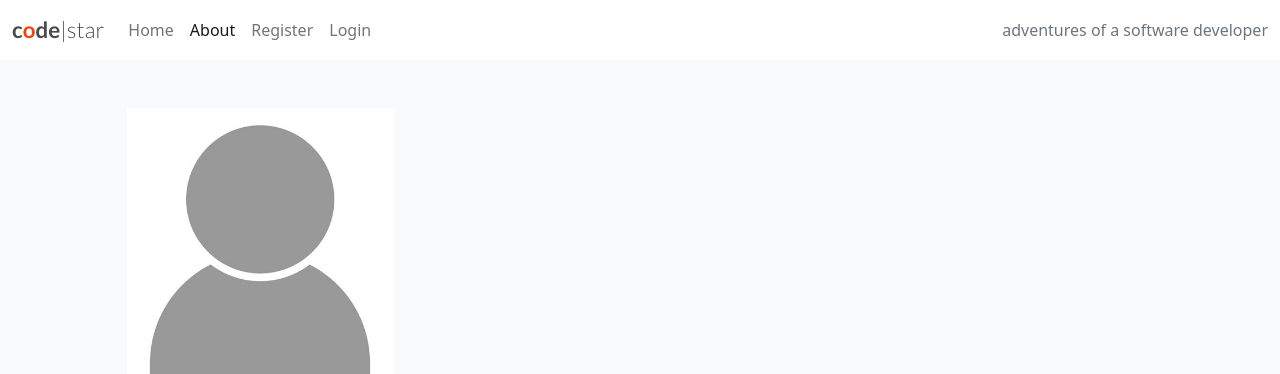
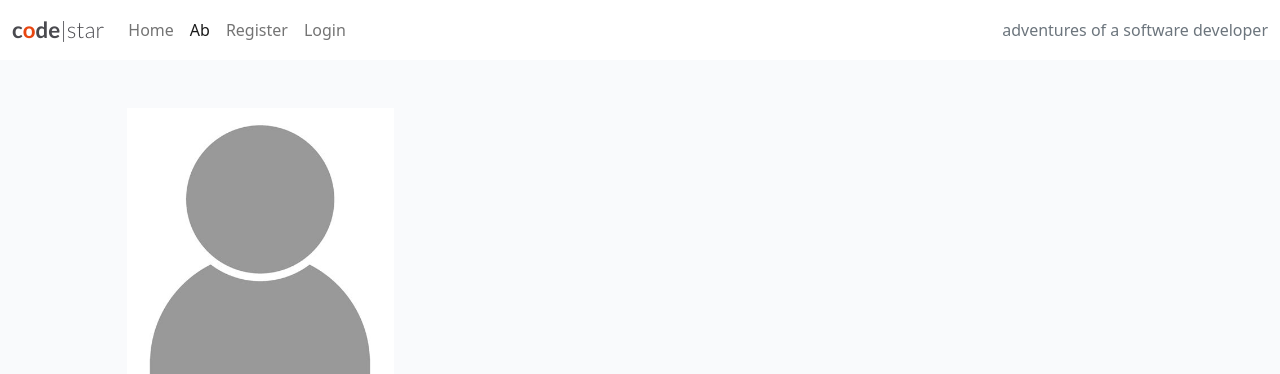
Before and after one commit to ciarangriffin93/DJANGO-BLOG, a Django app: page /about/ in a window 1280 px wide. Shown: the top 374 px of the page. Run offline with Django 4.2, Linux system fonts and the light colour scheme; data that the repository does not hold is empty.

Commit message:
Change about

```diff
--- a/templates/base.html
+++ b/templates/base.html
@@ -50,7 +50,7 @@
                     <li class="nav-item">
                         <a class="nav-link
                           {% if request.path == about_url %}active{%endif%}" aria-current="page"
-                            href="{% url 'about' %}">About</a>
+                            href="{% url 'about' %}">Ab</a>
                     </li>
                     {% if user.is_authenticated %}
                     <li class="nav-item">
```
